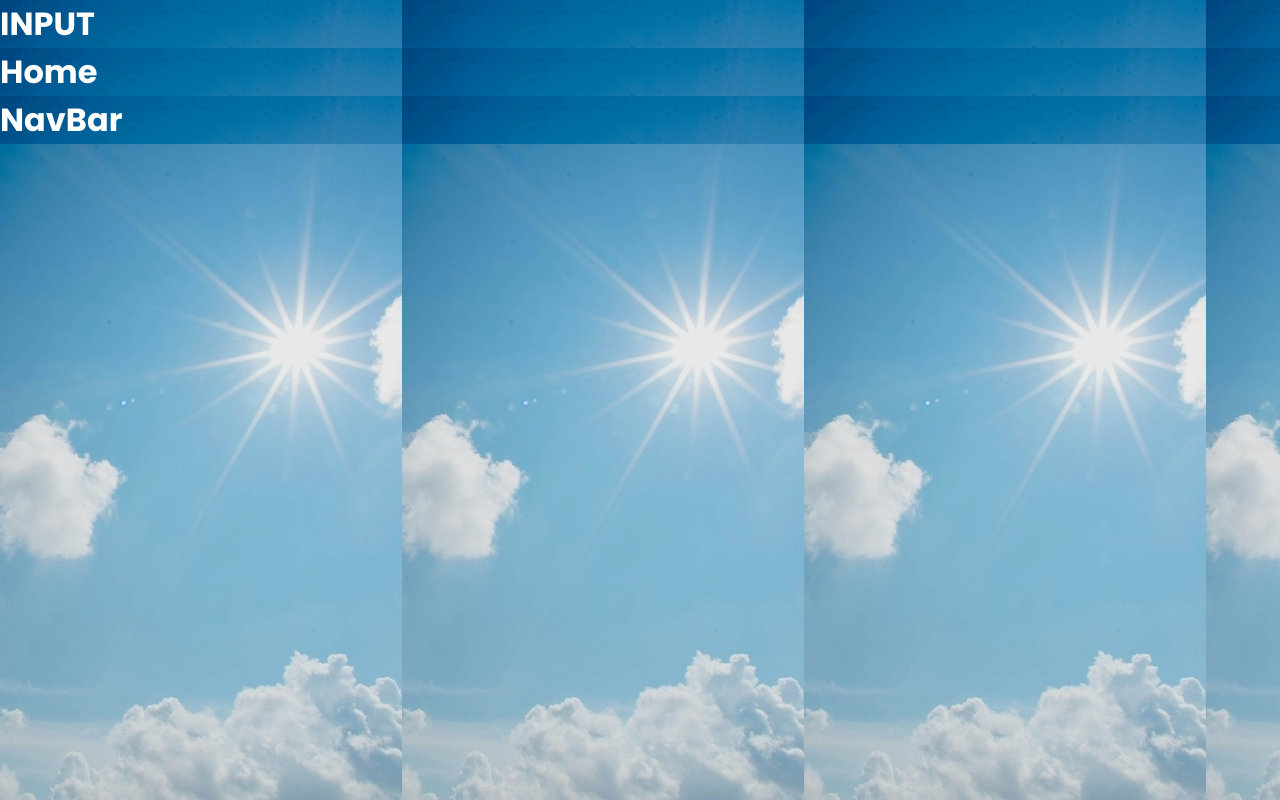
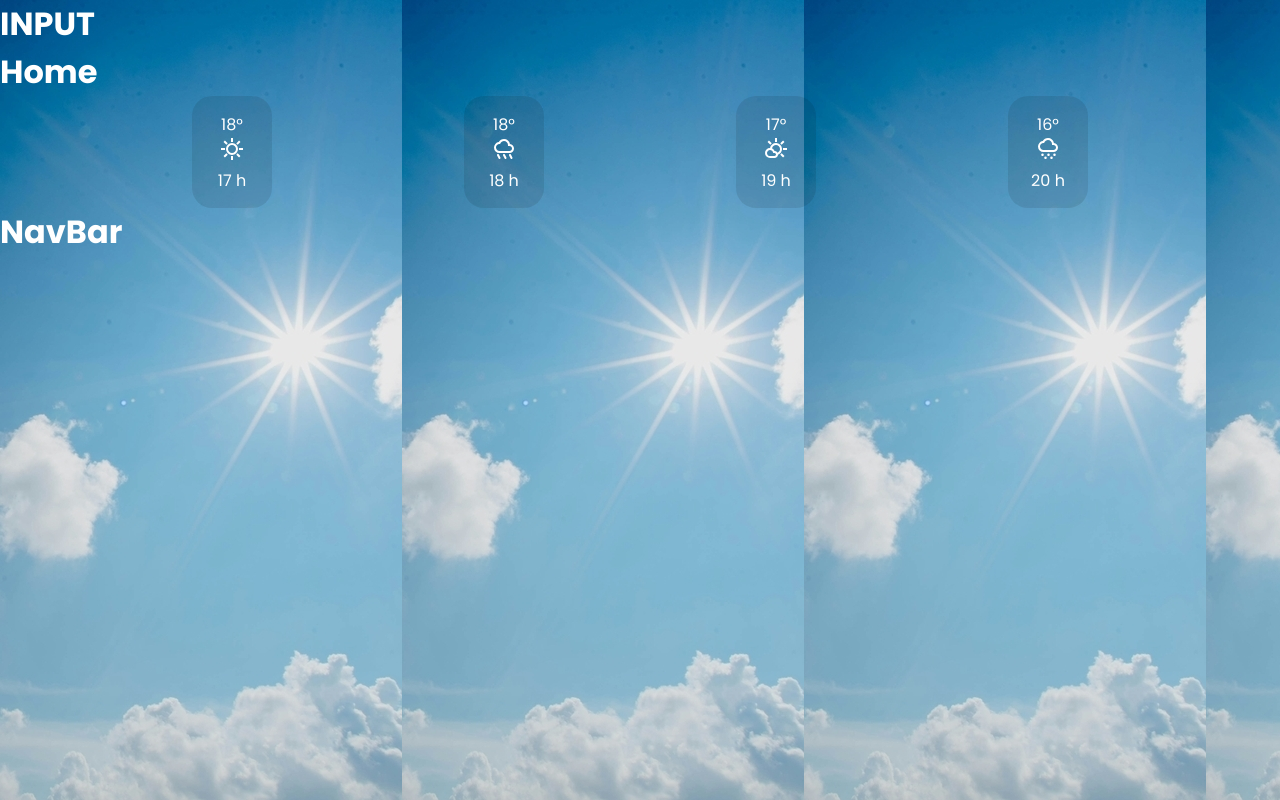
Before and after one commit to WildCodeSchool-2024-09/JS-RemoteFR-Q4-Jaune-P2-Meteo, a React (Vite) app in the folder client/: page / in a window 1280 px wide. Built offline with nearby package versions, Linux system fonts and the light colour scheme.

Commit message:
Create component cards hour/hour whith CSS style

```diff
--- a/client/src/App.css
+++ b/client/src/App.css
@@ -5,6 +5,9 @@
   padding: 0;
   box-sizing: border-box;
   font-family: "Poppins", serif;
-  background-image: url("./assets/images/BG-Main.jpg");
   color: white;
 }
+
+body {
+  background-image: url("./assets/images/BG-Main.jpg");
+}
--- /dev/null
+++ b/client/src/components/Cardhours.tsx
@@ -0,0 +1,65 @@
+import "../styles/Cardhours.css";
+export default function Cardhours() {
+  return (
+    <>
+      <div className="container-hours">
+        <div className="card-hour">
+          <p>18°</p>
+          <svg
+            xmlns="http://www.w3.org/2000/svg"
+            height="24px"
+            viewBox="0 -960 960 960"
+            width="24px"
+            fill="#fff"
+            aria-hidden="true"
+          >
+            <path d="M440-760v-160h80v160h-80Zm266 110-55-55 112-115 56 57-113 113Zm54 210v-80h160v80H760ZM440-40v-160h80v160h-80ZM254-652 140-763l57-56 113 113-56 54Zm508 512L651-255l54-54 114 110-57 59ZM40-440v-80h160v80H40Zm157 300-56-57 112-112 29 27 29 28-114 114Zm283-100q-100 0-170-70t-70-170q0-100 70-170t170-70q100 0 170 70t70 170q0 100-70 170t-170 70Zm0-80q66 0 113-47t47-113q0-66-47-113t-113-47q-66 0-113 47t-47 113q0 66 47 113t113 47Zm0-160Z" />
+          </svg>
+          <p>17 h</p>
+        </div>
+        <div className="card-hour">
+          <p>18°</p>
+          <svg
+            xmlns="http://www.w3.org/2000/svg"
+            height="24px"
+            viewBox="0 -960 960 960"
+            width="24px"
+            fill="#fff"
+            aria-hidden="true"
+          >
+            <path d="M558-84q-15 8-30.5 2.5T504-102l-60-120q-8-15-2.5-30.5T462-276q15-8 30.5-2.5T516-258l60 120q8 15 2.5 30.5T558-84Zm240 0q-15 8-30.5 2.5T744-102l-60-120q-8-15-2.5-30.5T702-276q15-8 30.5-2.5T756-258l60 120q8 15 2.5 30.5T798-84Zm-480 0q-15 8-30.5 2.5T264-102l-60-120q-8-15-2.5-30.5T222-276q15-8 30.5-2.5T276-258l60 120q8 15 2.5 30.5T318-84Zm-18-236q-91 0-155.5-64.5T80-540q0-83 55-145t136-73q32-57 87.5-89.5T480-880q90 0 156.5 57.5T717-679q69 6 116 57t47 122q0 75-52.5 127.5T700-320H300Zm0-80h400q42 0 71-29t29-71q0-42-29-71t-71-29h-60v-40q0-66-47-113t-113-47q-48 0-87.5 26T333-704l-10 24h-25q-57 2-97.5 42.5T160-540q0 58 41 99t99 41Zm180-200Z" />
+          </svg>
+          <p>18 h</p>
+        </div>
+        <div className="card-hour">
+          <p>17°</p>
+          <svg
+            xmlns="http://www.w3.org/2000/svg"
+            height="24px"
+            viewBox="0 -960 960 960"
+            width="24px"
+            fill="#fff"
+            aria-hidden="true"
+          >
+            <path d="M440-760v-160h80v160h-80Zm266 110-56-56 113-114 56 57-113 113Zm54 210v-80h160v80H760Zm3 299L650-254l56-56 114 112-57 57ZM254-650 141-763l57-57 112 114-56 56Zm-14 450h180q25 0 42.5-17.5T480-260q0-25-17-42.5T421-320h-51l-20-48q-14-33-44-52.5T240-440q-50 0-85 35t-35 85q0 50 35 85t85 35Zm0 80q-83 0-141.5-58.5T40-320q0-83 58.5-141.5T240-520q60 0 109.5 32.5T423-400q58 0 97.5 43T560-254q-2 57-42.5 95.5T420-120H240Zm320-134q-5-20-10-39t-10-39q45-19 72.5-59t27.5-89q0-66-47-113t-113-47q-60 0-105 39t-53 99q-20-5-41-9t-41-9q14-88 82.5-144T480-720q100 0 170 70t70 170q0 77-44 138.5T560-254Zm-79-226Z" />
+          </svg>
+          <p>19 h</p>
+        </div>
+        <div className="card-hour">
+          <p>16°</p>
+          <svg
+            xmlns="http://www.w3.org/2000/svg"
+            height="24px"
+            viewBox="0 -960 960 960"
+            width="24px"
+            fill="#fff"
+            aria-hidden="true"
+          >
+            <path d="M260-200q-21 0-35.5-14.5T210-250q0-21 14.5-35.5T260-300q21 0 35.5 14.5T310-250q0 21-14.5 35.5T260-200ZM380-80q-21 0-35.5-14.5T330-130q0-21 14.5-35.5T380-180q21 0 35.5 14.5T430-130q0 21-14.5 35.5T380-80Zm120-120q-21 0-35.5-14.5T450-250q0-21 14.5-35.5T500-300q21 0 35.5 14.5T550-250q0 21-14.5 35.5T500-200Zm240 0q-21 0-35.5-14.5T690-250q0-21 14.5-35.5T740-300q21 0 35.5 14.5T790-250q0 21-14.5 35.5T740-200ZM620-80q-21 0-35.5-14.5T570-130q0-21 14.5-35.5T620-180q21 0 35.5 14.5T670-130q0 21-14.5 35.5T620-80ZM300-360q-91 0-155.5-64.5T80-580q0-83 55-145t136-73q32-57 87.5-89.5T480-920q90 0 156.5 57.5T717-719q69 6 116 57t47 122q0 75-52.5 127.5T700-360H300Zm0-80h400q42 0 71-29t29-71q0-42-29-71t-71-29h-60v-40q0-66-47-113t-113-47q-48 0-87.5 26T333-744l-10 24h-25q-57 2-97.5 42.5T160-580q0 58 41 99t99 41Zm180-100Z" />
+          </svg>
+          <p>20 h</p>
+        </div>
+      </div>
+    </>
+  );
+}
--- a/client/src/pages/Home.tsx
+++ b/client/src/pages/Home.tsx
@@ -1,3 +1,10 @@
+import Cardhours from "../components/Cardhours";
+
 export default function Home() {
-  return <h1>Home</h1>;
+  return (
+    <>
+      <h1>Home</h1>
+      <Cardhours />
+    </>
+  );
 }
--- /dev/null
+++ b/client/src/styles/Cardhours.css
@@ -0,0 +1,14 @@
+.container-hours {
+  display: flex;
+  justify-content: space-evenly;
+  min-width: 100vw;
+}
+
+.card-hour {
+  text-align: center;
+  width: 5rem;
+  height: 7rem;
+  background-color: rgba(0, 0, 0, 0.093);
+  border-radius: 20px;
+  padding: 1rem 1rem;
+}
```
